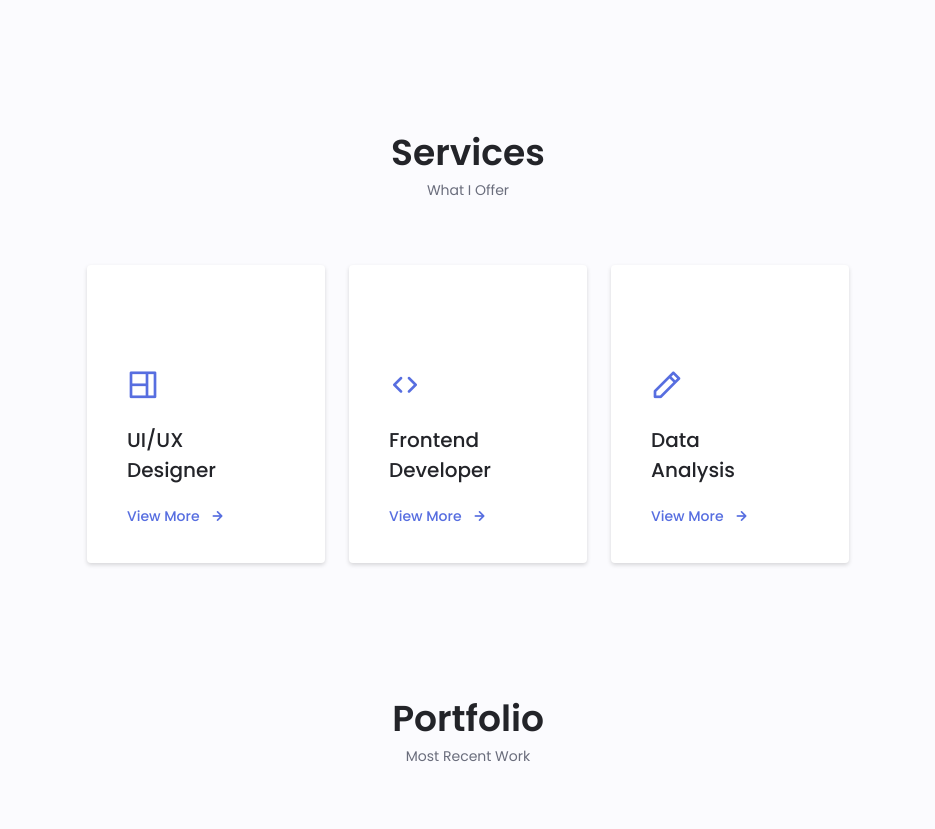
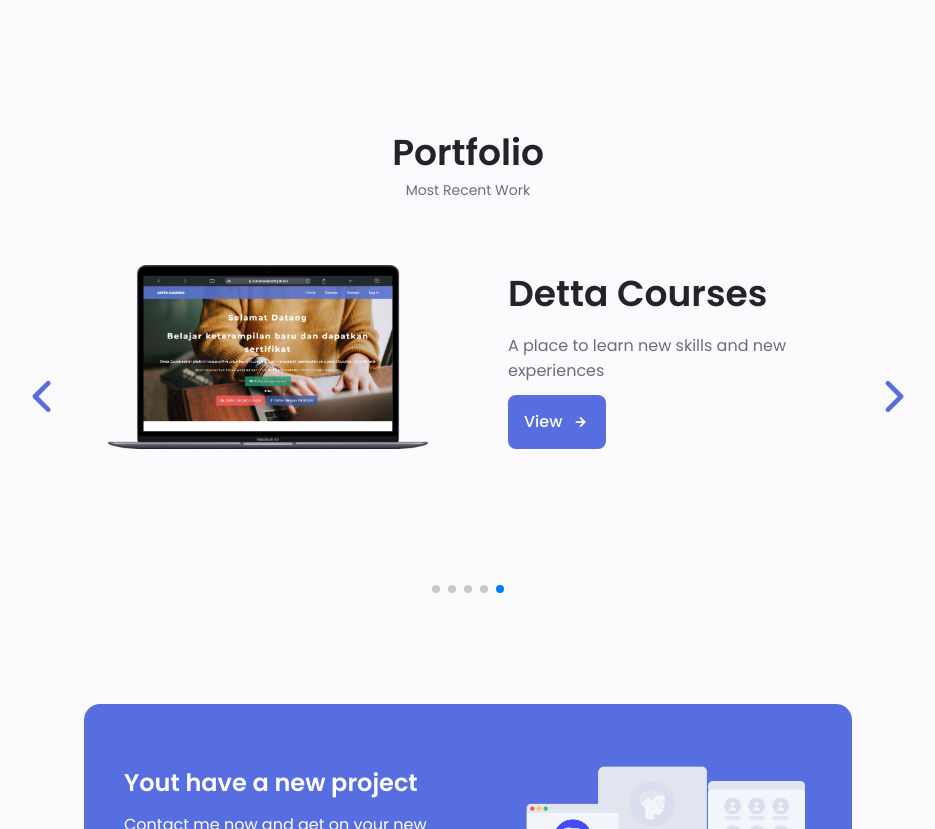
Before and after one commit to muhammadaziz06/muhammadaziz06.github.io, a plain HTML site: page index.html in a window 1280 px wide. Shown: the part 2804-3633 px from the top of the page, without its empty margins (172-1107 px from the left). Drawn offline with nearby package versions, Linux system fonts and the light colour scheme.

Commit message:
Add files via upload

```diff
--- a/index.html
+++ b/index.html
@@ -462,14 +462,14 @@
         </div>
       </section>
 
-      <!--==================== SERVICES ====================-->
-      <section class="services section" id="services">
+      <!-- ==================== SERVICES ==================== -->
+      <!-- <section class="services section" id="services">
         <h2 class="section__title">Services</h2>
         <span class="section__subtitle">What I Offer</span>
 
-        <div class="services__container container grid">
-          <!--==================== SERVICES 1 ====================-->
-          <div class="services__content">
+        <div class="services__container container grid"> -->
+      <!--==================== SERVICES 1 ====================-->
+      <!-- <div class="services__content">
             <div>
               <i class="uil uil-web-grid services__icon"></i>
               <h3 class="services__title">
@@ -514,10 +514,10 @@
                 </ul>
               </div>
             </div>
-          </div>
+          </div> -->
 
-          <!--==================== SERVICES 2 ====================-->
-          <div class="services__content">
+      <!--==================== SERVICES 2 ====================-->
+      <!-- <div class="services__content">
             <div>
               <i class="uil uil-arrow services__icon"></i>
               <h3 class="services__title">
@@ -562,10 +562,10 @@
                 </ul>
               </div>
             </div>
-          </div>
+          </div> -->
 
-          <!--==================== SERVICES 3 ====================-->
-          <div class="services__content">
+      <!--==================== SERVICES 3 ====================-->
+      <!-- <div class="services__content">
             <div>
               <i class="uil uil-pen services__icon"></i>
               <h3 class="services__title">
@@ -612,7 +612,7 @@
             </div>
           </div>
         </div>
-      </section>
+      </section> -->
 
       <!--==================== PORTFOLIO ====================-->
       <section class="portfolio section" id="portfolio">
```
